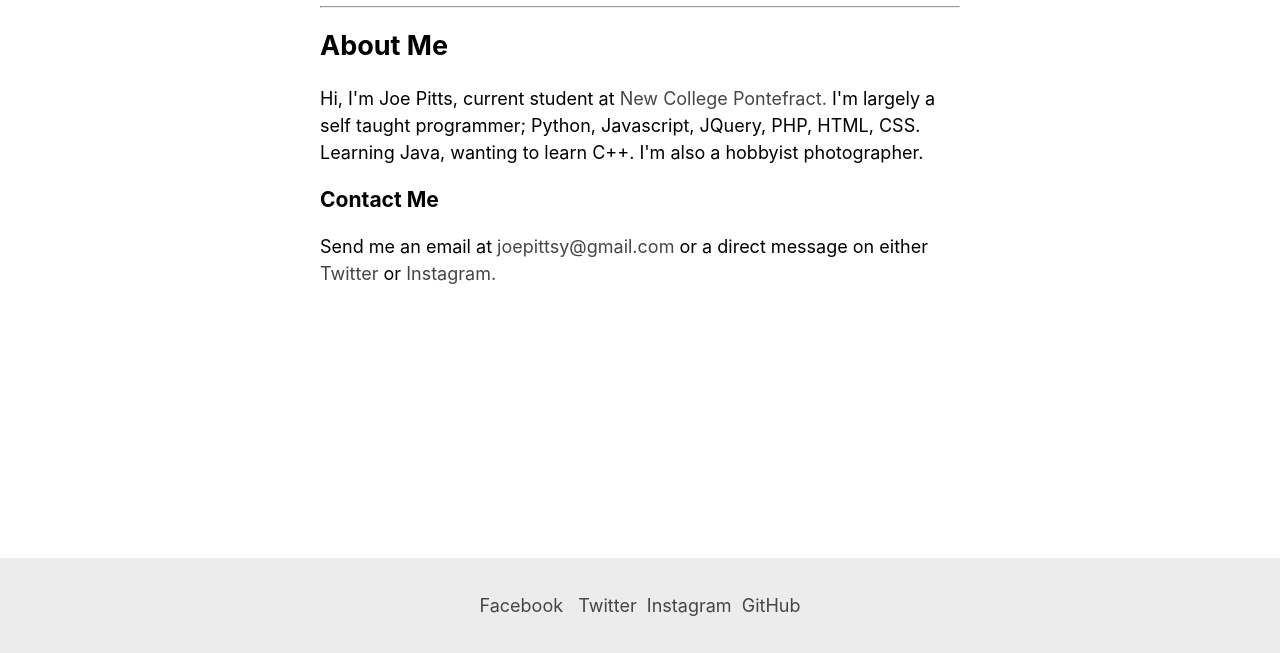
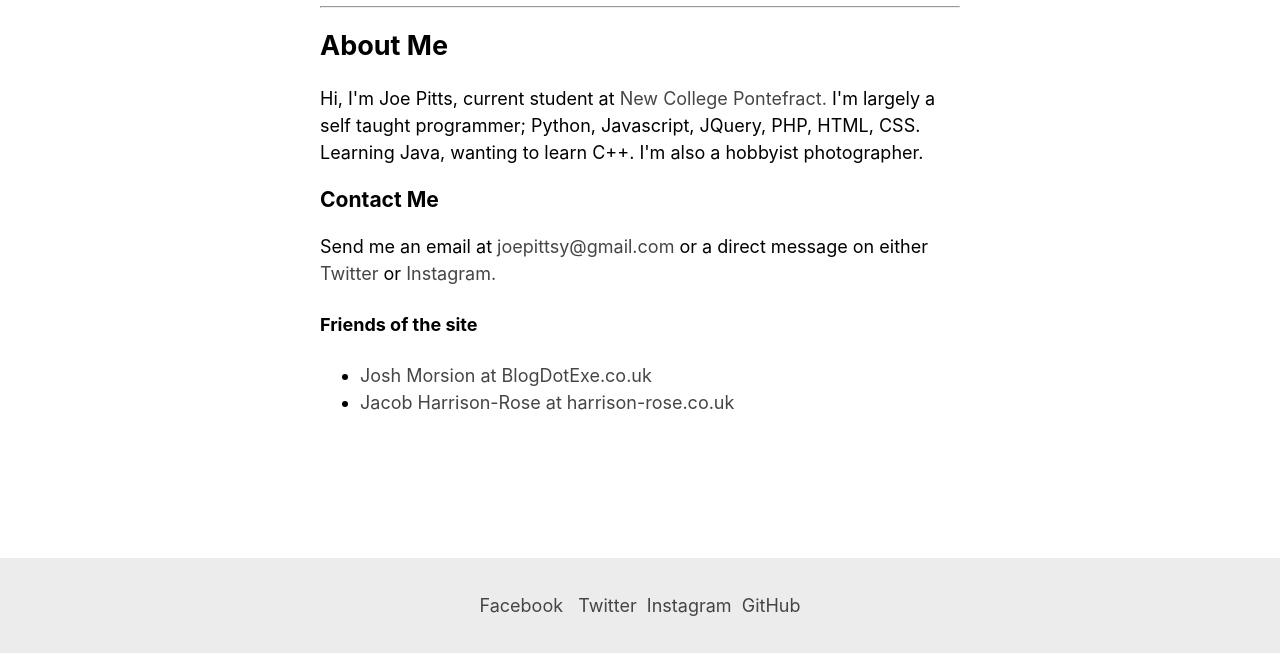
Before and after one commit to Pittsy24/pittsy24.github.io, a plain HTML site: page index.html in a window 1280 px wide. Shown: the part 147-800 px from the top of the page. Drawn offline with Linux system fonts and the light colour scheme.

Commit message:
Update index.html

```diff
--- a/index.html
+++ b/index.html
@@ -46,6 +46,9 @@
     <h3>Contact Me</h3>
     <p> Send me an email at <!--email_off--><a href="mailto:joepittsy@gmail.com" target="_top">joepittsy@gmail.com</a><!--/email_off-->
  or a direct message on either <a href="https://twitter.com/JoePittsy"> Twitter</a> or <a href="https://instagram.com/JoePittsy"> Instagram.</a></p>
+    <h4>Friends of the site</h4>
+<ul>
+    <li><a href="blogdotexe.co.uk">Josh Morsion at BlogDotExe.co.uk</a></li><li><a href="blogdotexe.co.uk">Jacob Harrison-Rose at harrison-rose.co.uk</a></li></ul>
     </div>
     <div class="footer">
         <p align="center"><a href="https://Facebook.com/Joe.Pittsy">Facebook</a>&nbsp;&nbsp;
```
